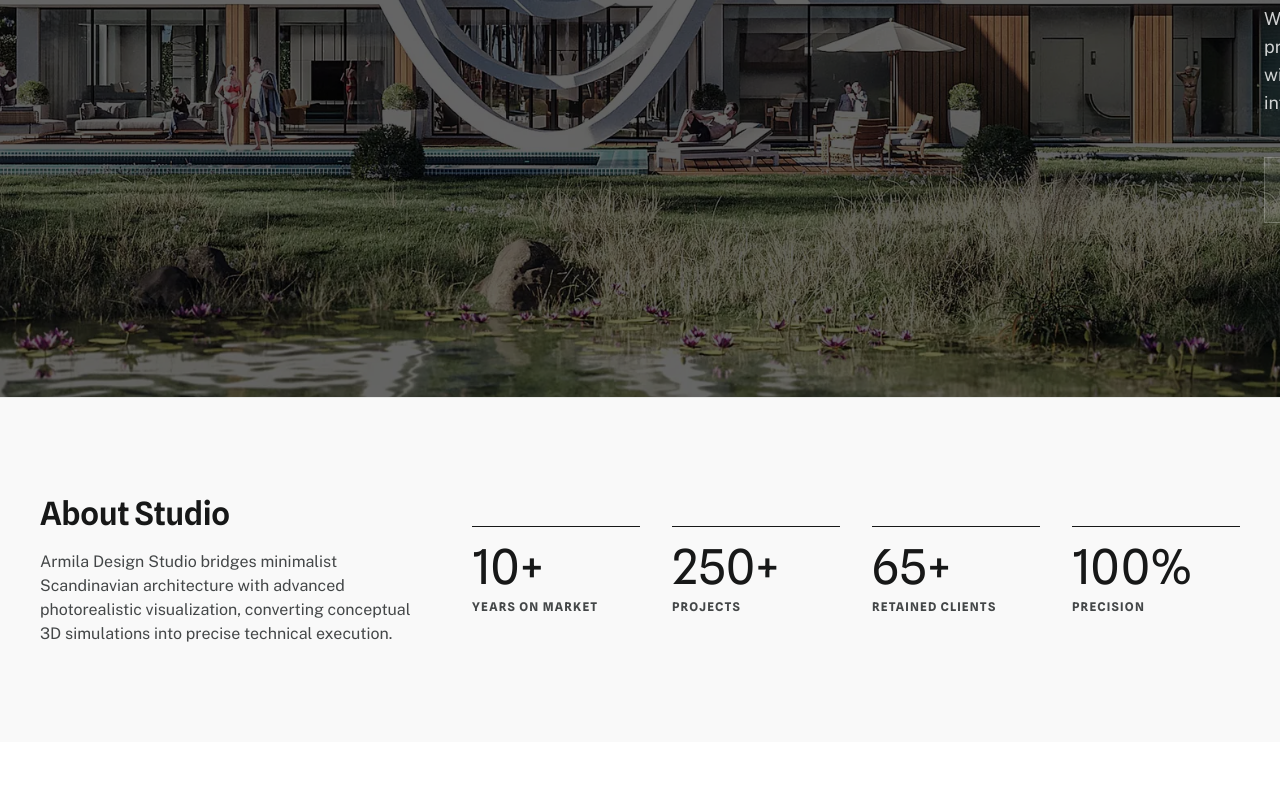
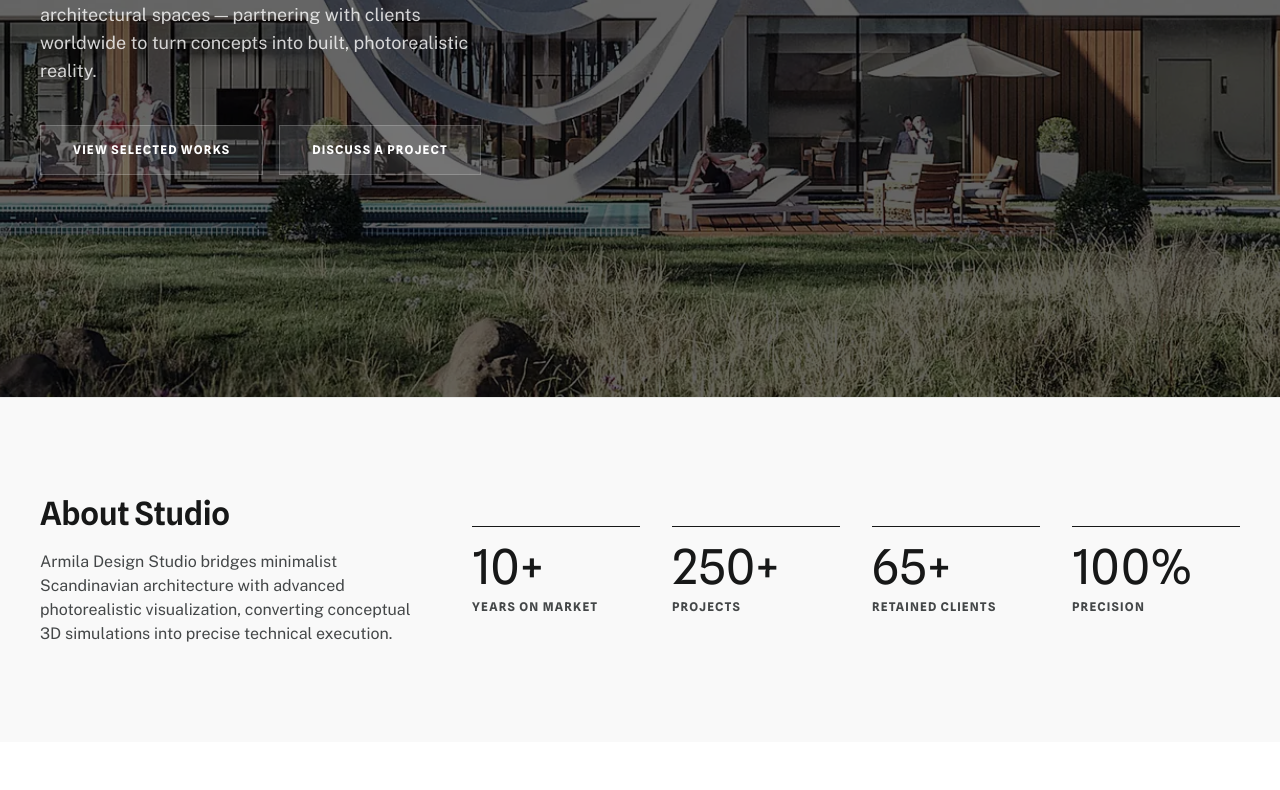
Before and after one commit to miladrostami9999-source/ArmilaDesignWebsite, a website: page index.html in a window 1280 px wide. Shown: the part 549-1339 px from the top of the page. Drawn offline with nearby package versions, Linux system fonts and the light colour scheme.

Commit message:
fix hero image layout

```diff
--- a/index.html
+++ b/index.html
@@ -93,7 +93,7 @@
     <section class="relative w-full max-w-site mx-auto px-container-padding-mobile md:px-container-padding-desktop py-12 md:py-24 min-h-[760px] md:min-h-[870px] flex flex-col md:flex-row items-center gap-gutter overflow-hidden">
       <img
           alt="Modern architectural villa surrounded by trees and water — Armila Design Studio hero image"
-          class="w-full h-full object-cover"
+          class="absolute inset-0 w-full h-full object-cover"
           style="transform: scale(1.3);" src="images/hero/home-hero.webp"
           fetchpriority="high"
           decoding="async"
```
Also changed, not shown: pages/index.src.html (+1 -1 lines).
